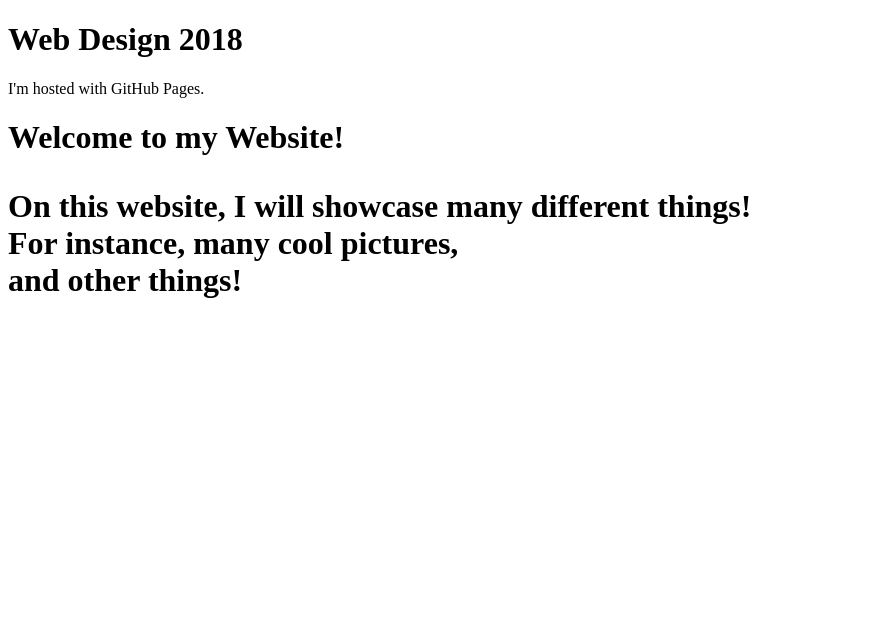
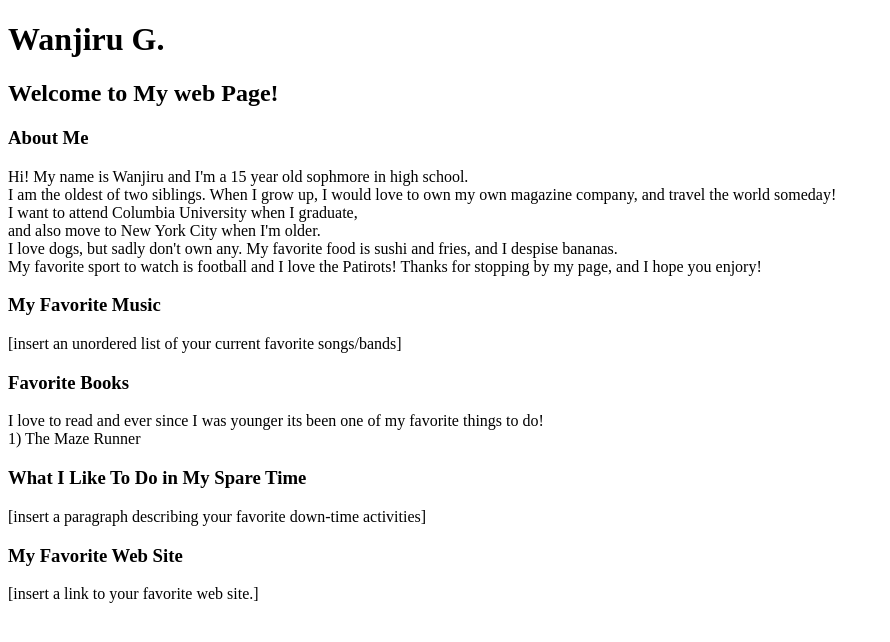
Before and after one commit to wanjirug/wanjirug.github.io, a plain HTML site: page index.html in a window 1280 px wide. Shown: the whole page, without its empty margins (0-890 px from the left). Drawn offline with Linux system fonts and the light colour scheme.

Commit message:
made some personal changes

```diff
--- a/index.html
+++ b/index.html
@@ -1,13 +1,28 @@
 <!DOCTYPE html>
 <html>
-<head>
+  <head>
+    <title>[Your Title]</title>
+  </head>
+  <body>
+  <h1>Wanjiru G.</h1>
+  <h2>Welcome to My web Page!</h2>
 
-	<title>The Book Worms Chronicles</title>
-<head>
-<body>
-	<h1>Web Design 2018</h1>
-	<p>I'm hosted with GitHub Pages.</p>
-	<h1>Welcome to my Website!</1>
-	<p>On this website, I will showcase many different things!<br>For instance, many cool pictures,<br> and other things!</P>
+  <h3>About Me</h3>
+  <p>Hi! My name is Wanjiru and I'm a 15 year old sophmore in high school.<br>I am the oldest of two siblings.
+	  When I grow up, I would love to own my own magazine company, and travel the world someday!<br>
+	  I want to attend Columbia University when I graduate,<br>and also move to New York City when I'm older.<br>
+	  I love dogs, but sadly don't own any. My favorite food is sushi and fries, and I despise bananas.<br>
+	  My favorite sport to watch is football and I love the Patirots! Thanks for stopping by my page, and I hope you enjory!
+  <h3>My Favorite Music </h3>
+  [insert an unordered list of your current favorite songs/bands]
+  <h3>Favorite Books </h3>
+I love to read and ever since I was younger its been one of my favorite things to do!<br>
+1) The Maze Runner
+
+  <h3>What I Like To Do in My Spare Time</h3>
+  [insert a paragraph describing your favorite down-time activities]
+
+ <h3>My Favorite Web Site </h3>
+ [insert a link to your favorite web site.]
 </body>
 </html>
```
